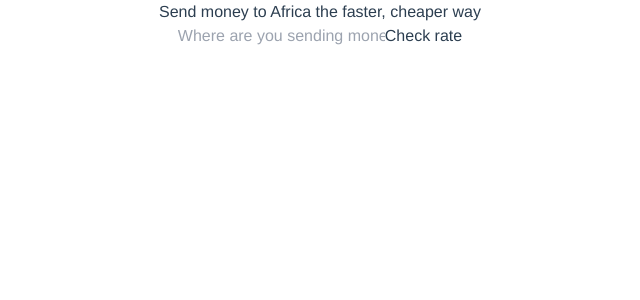
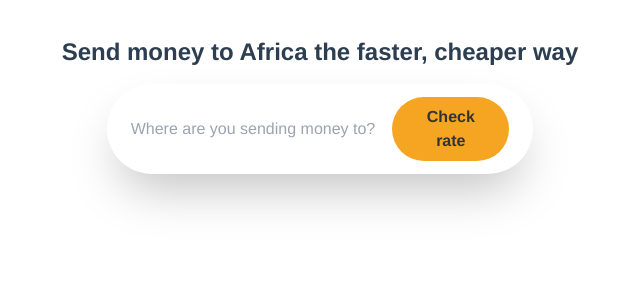
Before and after one commit to ejirocodes/remittance-app, a Vue app: page / in a window 1280 px wide. Shown: the top 300 px of the page, without its empty margins (320-960 px from the left). Built offline with nearby package versions, Linux system fonts and the light colour scheme.

Commit message:
currency form component

```diff
--- a/postcss.config.js
+++ b/postcss.config.js
@@ -1,6 +1,6 @@
 module.exports = {
   plugins: {
     tailwindcss: {},
-    autoprefixer: {}
-  }
+    autoprefixer: {},
+  },
 }
--- /dev/null
+++ b/src/assets/css/tailwind.css
@@ -0,0 +1,3 @@
+@tailwind base;
+@tailwind components;
+@tailwind utilities;
--- a/src/assets/tailwind.css
+++ /dev/null
@@ -1,5 +0,0 @@
-@tailwind base;
-
-@tailwind components;
-
-@tailwind utilities;
--- a/src/components/SearchForm.vue
+++ b/src/components/SearchForm.vue
@@ -1,8 +1,14 @@
 <template>
   <div>
-    <div class="div">
-      <input type="text" placeholder="Where are you sending money to?" class="" />
-      <button>Check rate</button>
+    <div >
+      <div class="bg-white rounded-full inline-flex items-center justify-between w-2/6 py-[0.8rem] px-[1.5rem] shadow-2xl">
+        <input
+          type="text"
+          placeholder="Where are you sending money to?"
+          class="bg-transparent w-full outline-none border-0"
+        />
+        <button class="bg-pri text-dark w-2/5 rounded-full font-bold px-5 py-2">Check rate</button>
+      </div>
     </div>
   </div>
 </template>
--- a/src/main.ts
+++ b/src/main.ts
@@ -1,6 +1,6 @@
 import { createApp } from 'vue'
 import App from './App.vue'
 import router from './router'
-import './assets/tailwind.css'
+import './assets/css/tailwind.css'
 
 createApp(App).use(router).mount('#app')
--- a/src/views/Home.vue
+++ b/src/views/Home.vue
@@ -1,6 +1,6 @@
 <template>
-  <div class="home">
-    <h1>Send money to Africa the faster, cheaper way</h1>
+  <div class="home my-9">
+    <h1 class="font-black text-2xl mb-[1rem]">Send money to Africa the faster, cheaper way</h1>
     <SearchForm />
   </div>
 </template>
--- /dev/null
+++ b/tailwind.config.js
@@ -0,0 +1,25 @@
+module.exports = {
+  mode: 'jit',
+  purge: ['./index.html', './src/**/*.{vue,js,ts,jsx,tsx}'],
+  darkMode: false, // or 'media' or 'class'
+  theme: {
+    extend: {
+        textColor: theme => ({
+          ...theme("colors"),
+          pri: "#F5A522",
+          sec: "#23D3C5",
+          dark:'#333'
+        }),
+        backgroundColor: theme => ({
+          ...theme("colors"),
+          pri: "#F5A522",
+          sec: "#23D3C5",
+          dark:'#333'
+        }),
+      },
+  },
+  variants: {
+    extend: {},
+  },
+  plugins: [],
+}
```
Also changed, not shown: package.json (+3 -4 lines), 1 other file (tests, documents, lock files or other folders).
